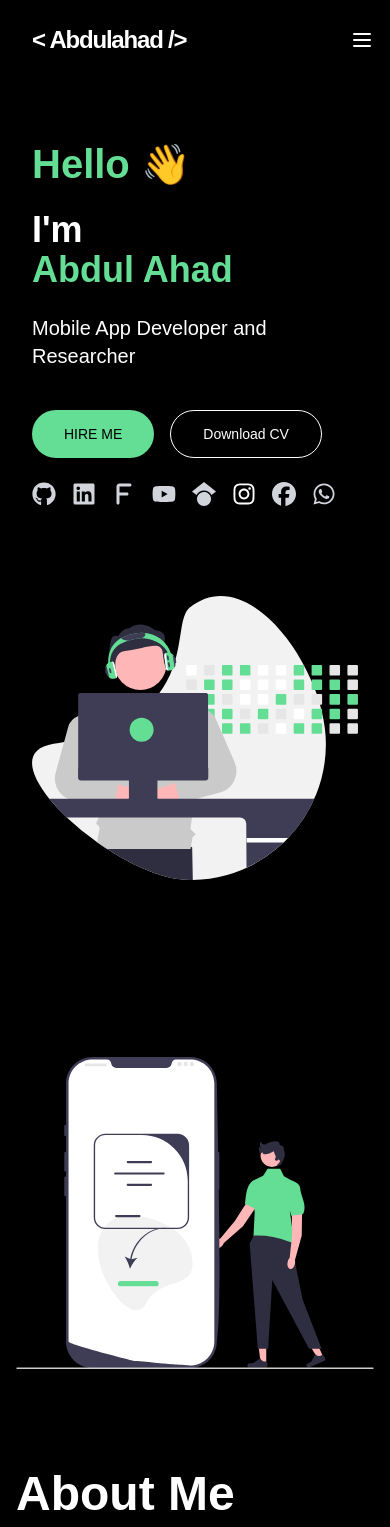
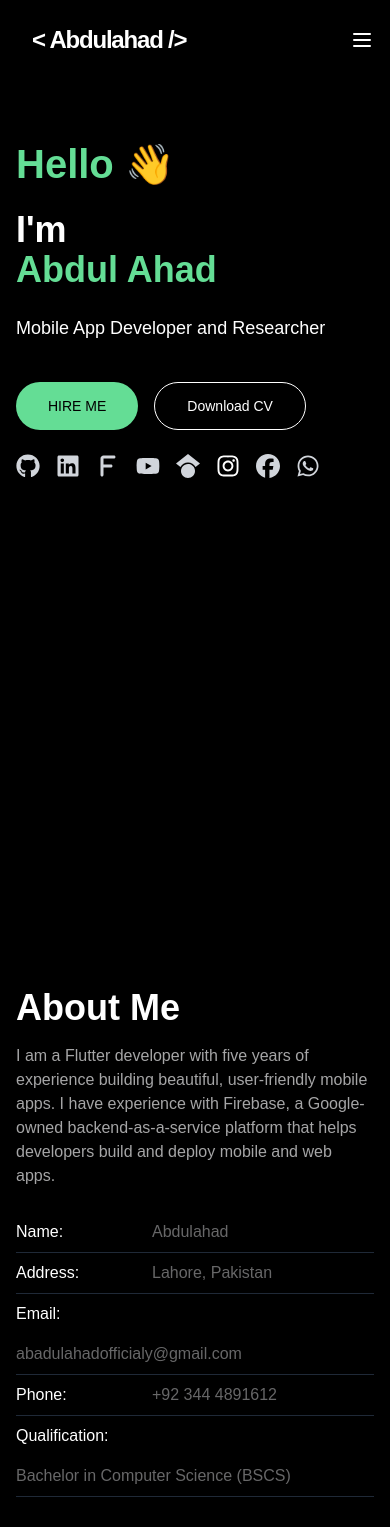
Before and after one commit to talktosaqlain/abdulahadportfolio, a Next.js app: page / in a window 390 px wide. Shown: the top 1527 px of the page. Built offline with nearby package versions, Linux system fonts and the light colour scheme.

Commit message:
responsiveness

```diff
--- a/src/app/(main)/(routes)/(main)/_components/About/about.tsx
+++ b/src/app/(main)/(routes)/(main)/_components/About/about.tsx
@@ -7,7 +7,7 @@ export default function About() {
       <div className="container mx-auto px-4">
         <div className="grid grid-cols-1 md:grid-cols-2 gap-8 items-center">
           {/* Left Column - Image */}
-          <div className="relative h-[450px] md:h-[500px]">
+          <div className="relative h-[450px] md:h-[500px] hidden md:block">
             <Image
               src="/images/about.svg"
               alt="Abdulahad"
@@ -20,10 +20,10 @@ export default function About() {
           {/* Right Column - Content */}
           <div className="space-y-8">
             <div className="space-y-4">
-              <h2 className="text-5xl md:text-6xl font-bold text-white relative">
+              <h2 className="text-4xl md:text-6xl font-bold text-white">
                 About Me
               </h2>
-              <p className="text-secondaryText/80 text-lg">
+              <p className="text-secondaryText/80 text-base md:text-lg">
                 I am a Flutter developer with five years of experience building
                 beautiful, user-friendly mobile apps. I have experience with
                 Firebase, a Google-owned backend-as-a-service platform that
@@ -43,15 +43,10 @@ export default function About() {
             </div>
 
             <div className="space-y-6">
-              {/* <div className="flex items-center gap-4">
-                <span className="text-primary text-4xl font-bold">12</span>
-                <span className="text-white text-xl">Project complete</span>
-              </div> */}
-
               <a
                 href="/images/ahad.pdf"
                 download
-                className="inline-flex items-center gap-2 px-6 py-3 bg-primary text-black rounded-full hover:primary/70 transition-colors"
+                className="inline-flex items-center gap-2 px-6 py-3 bg-primary text-black rounded-full hover:bg-primary/70 transition-colors"
               >
                 <Download className="w-4 h-4" />
                 DOWNLOAD CV
@@ -66,7 +61,7 @@ export default function About() {
 
 function InfoItem({ label, value }: { label: string; value: string }) {
   return (
-    <div className="flex gap-4 border-b border-gray-800 pb-2">
+    <div className="flex flex-wrap gap-4 border-b border-gray-800 pb-2">
       <span className="text-primaryText font-medium min-w-[120px]">
         {label}
       </span>
--- a/src/app/(main)/(routes)/(main)/_components/Hero/hero.tsx
+++ b/src/app/(main)/(routes)/(main)/_components/Hero/hero.tsx
@@ -1,19 +1,28 @@
 import Image from "next/image";
 import Link from "next/link";
-import { FaGithub, FaLinkedin,  FaInstagram, FaFacebook, FaYoutube, FaWhatsapp,   FaF, FaGoogleScholar} from 'react-icons/fa6';
+import {
+  FaGithub,
+  FaLinkedin,
+  FaInstagram,
+  FaFacebook,
+  FaYoutube,
+  FaWhatsapp,
+  FaF,
+  FaGoogleScholar,
+} from "react-icons/fa6";
 
 const socialLinks = [
   {
     name: "GitHub",
     icon: FaGithub,
     href: "https://github.com/abdulahadofficially",
-    colorClass: "text-gray-300", // GitHub icon color (gray)
+    colorClass: "text-gray-300",
   },
   {
     name: "LinkedIn",
     icon: FaLinkedin,
     href: "https://www.linkedin.com/in/abdulahadofficially",
-    colorClass: "text-gray-300", // LinkedIn original blue
+    colorClass: "text-gray-300",
   },
   {
     name: "Fiverr",
@@ -25,54 +34,55 @@ const socialLinks = [
     name: "YouTube",
     icon: FaYoutube,
     href: "https://www.youtube.com/technicalencoder",
-    colorClass: "text-gray-300", // YouTube original red
-  },  {
-    name: "Google Scholor",
+    colorClass: "text-gray-300",
+  },
+  {
+    name: "Google Scholar",
     icon: FaGoogleScholar,
     href: "https://scholar.google.com/citations?user=BRR1LwYAAAAJ&hl=en",
-    colorClass: "text-gray-300", // YouTube original red
+    colorClass: "text-gray-300",
   },
-
   {
     name: "Instagram",
     icon: FaInstagram,
     href: "https://www.instagram.com/abdulahadofficially",
-    colorClass: "text-gradient-to-r from-pink-500 via-purple-500 to-yellow-500", // Instagram gradient
+    colorClass: "text-gradient-to-r from-pink-500 via-purple-500 to-yellow-500",
   },
   {
     name: "Facebook",
     icon: FaFacebook,
     href: "https://web.facebook.com/abdulahadofficially",
-    colorClass: "text-gray-300", // Facebook original blue
+    colorClass: "text-gray-300",
   },
   {
-    name: "WhatsApp", // Adding WhatsApp to the socialLinks array
+    name: "WhatsApp",
     icon: FaWhatsapp,
-    href: "https://wa.me/+923114891612", // Replace with your WhatsApp number
-    colorClass: "text-gray-300", // WhatsApp brand color (green)
+    href: "https://wa.me/+923114891612",
+    colorClass: "text-gray-300",
   },
 ];
-
 
 export default function Hero() {
   return (
     <section className="min-h-screen bg-black relative overflow-hidden">
-      <div className="container mx-auto px-8">
+      <div className="container mx-auto px-4 sm:px-8">
         <div className="grid grid-cols-1 md:grid-cols-2 gap-8 items-center">
           {/* Left Column - Text Content */}
           <div className="space-y-6">
-            <h1 className="text-4xl md:text-4xl lg:text-6xl font-bold text-white">
+            <h1 className="text-4xl md:text-5xl lg:text-6xl font-bold text-white">
               <span className="text-primary text-[40px]">Hello 👋</span>
             </h1>
             <h1 className="text-4xl md:text-5xl lg:text-6xl font-bold text-white">
               I&apos;m{" "}
-              <span className="text-primary block md:inline">Abdul Ahad</span>
+              <span className="text-primary block">Abdul Ahad</span>
             </h1>
-            <p className="text-xl md:text-1.5xl text-white">Mobile App Developer and Researcher</p>
+            <p className="text-lg md:text-xl text-white">
+              Mobile App Developer and Researcher
+            </p>
             <div className="flex flex-wrap gap-4 pt-4">
               <Link
                 href="https://fiverr.com/coderedge"
-                className="inline-flex h-12  items-center justify-center rounded-full bg-primary px-8 text-sm font-mediumbold text-black hover:bg-primary/90 transition-colors"
+                className="inline-flex h-12 items-center justify-center rounded-full bg-primary px-8 text-sm font-medium text-black hover:bg-primary/90 transition-colors"
               >
                 HIRE ME
               </Link>
@@ -80,7 +90,8 @@ export default function Hero() {
                 href="/images/ahad.pdf"
                 className="inline-flex h-12 items-center justify-center rounded-full border border-white px-8 text-sm font-medium text-white hover:bg-white/10 transition-colors"
               >
-Download CV              </Link>
+                Download CV
+              </Link>
             </div>
             <div className="flex gap-4">
               {socialLinks.map((link) => (
@@ -99,7 +110,7 @@ Download CV              </Link>
           </div>
 
           {/* Right Column - Image */}
-          <div className="relative h-[400px] md:h-[400px]">
+          <div className="relative h-[400px] md:h-[400px] hidden md:block">
             <Image
               src="/images/ahad.svg"
               alt="Abdulahad"
```
